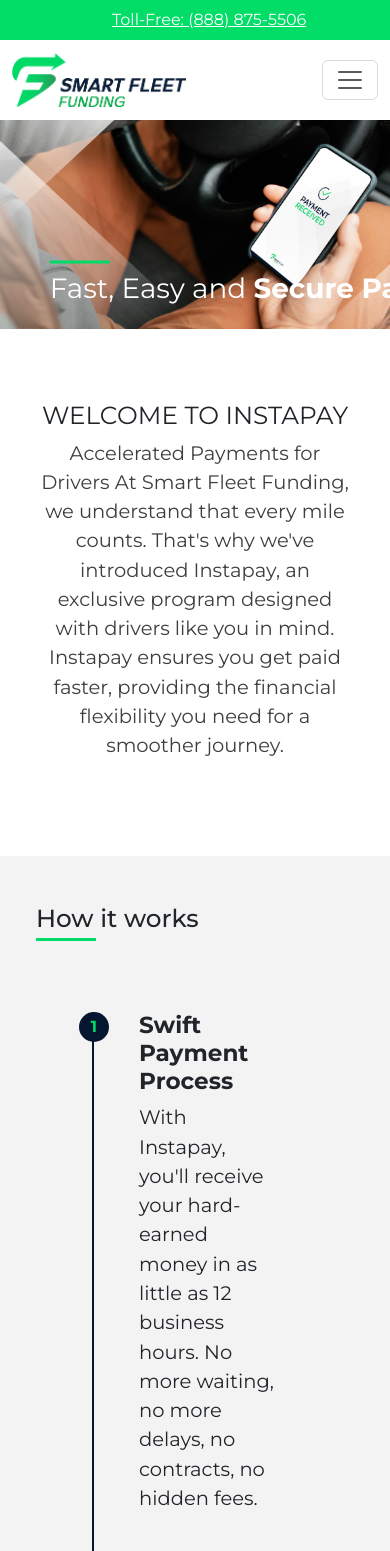
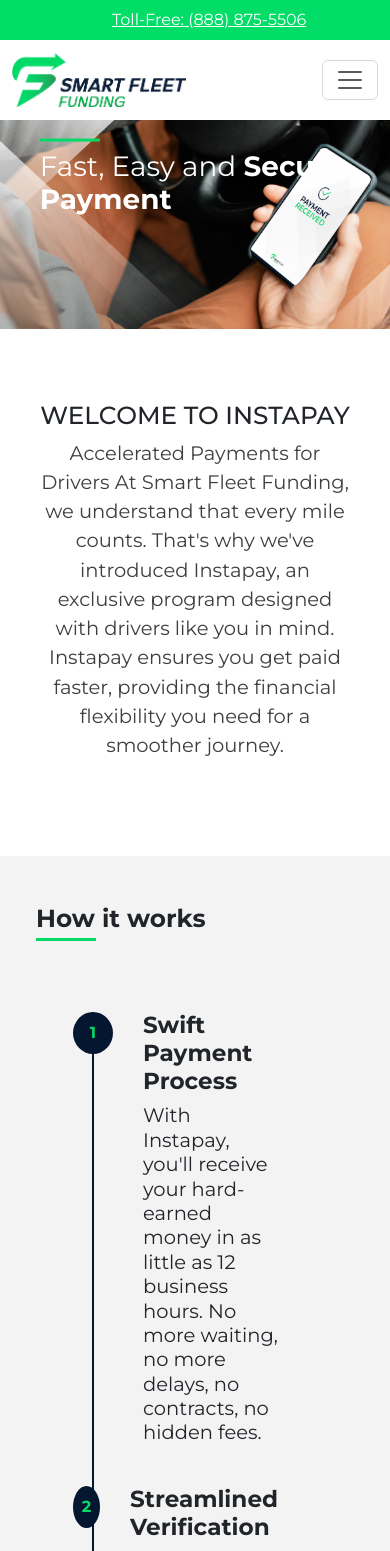
Before and after one commit to Rizwan884/smartfleetfunding-website, a Next.js app: page /instapay in a window 390 px wide. Shown: the top 1551 px of the page. Built offline with nearby package versions, Linux system fonts and the light colour scheme; a web font is replaced by a local one.

Commit message:
InstaPay Mobile - Juan

```diff
--- a/src/app/instapay/page.tsx
+++ b/src/app/instapay/page.tsx
@@ -13,7 +13,7 @@
 
 export default function Instapay() {
   const title = (
-    <p>
+    <p className="w-75">
       Fast, Easy and <strong className="fw-bold">Secure Payment</strong>
     </p>
   );
--- a/src/app/styles/globals.css
+++ b/src/app/styles/globals.css
@@ -274,6 +274,12 @@
   position: absolute;
   top: 20%;
   transform: translate(0%, -20%);
+  text-align: left;
+}
+.banner-container-mobile{
+  position: absolute;
+  top: 30%;
+  transform: translate(8%, -76%);
   text-align: left;
 }
 /*-------------------------Cards------------------------------*/
@@ -805,6 +811,23 @@
 .step-content {
   flex: 1;
 }
+/*---------Steps Mobile-----*/
+@media (max-width: 767px) {
+  .step-number {
+    background-color: var(--dark-blue);
+    border-radius: 50%;
+    color: var(--green);
+    width: 40px;
+    height: 42px;
+    display: flex;
+    align-items: center;
+    justify-content: center;
+    font-weight: bold;
+    margin-right: 30px;
+    margin-left: -21px;
+  }
+}
+
 /*---------Benefits---------*/
 .width-bf{
   width: 40.9px;
--- a/src/components/banner.tsx
+++ b/src/components/banner.tsx
@@ -30,7 +30,7 @@
           alt="banner"
         />
         {isMobile ? (
-          <div className=" banner-container">
+          <div className=" banner-container-mobile">
             {hideIcons ? (
               <div style={{ height: 88, width: 497 }}> </div>
             ) : (
--- a/src/components/steps.tsx
+++ b/src/components/steps.tsx
@@ -20,7 +20,7 @@
     <>
       <section className="py-5 bg-white-shadow font-montserrat">
         <Container>
-          <h1 className="fw-600 fs-2 mb-0 mx-4">How it works</h1>
+          <h1 className="fw-bold fs-2 mb-0 mx-4">How it works</h1>
           <div className="line mt-0 mb-6 mx-4 mt-1 w-3"></div>
           <Row className="d-flex flex-column m-5 m-3rem">
             {steps.map((step, index) => (
@@ -28,9 +28,9 @@
                 <div className="step-number position-relative">
                   {index + 1}{" "}
                 </div>
-                <div className="step-content fs-5">
+                <div className="lh-sm step-content fs-5">
                   <h3 className="fw-bold">{step.title}</h3>
-                  <p>{step.text}</p>
+                  <p className="fs-5">{step.text}</p>
                 </div>
               </div>
             ))}
--- a/src/components/welcome.tsx
+++ b/src/components/welcome.tsx
@@ -4,7 +4,7 @@
   return (
     <div className="container font-montserrat pt-5 pb-5">
       <div className="m-4 mb-5 text-center text-md-start">
-        <h2 className="fw-600+">WELCOME TO INSTAPAY</h2>
+        <h2 className="fw-600">WELCOME TO INSTAPAY</h2>
         <p className="fs-5 fw-500 text-gray-dark">
           Accelerated Payments for Drivers At Smart Fleet Funding, we understand
           that every mile counts. That{"'"}s why we{"'"}ve introduced Instapay,
```
